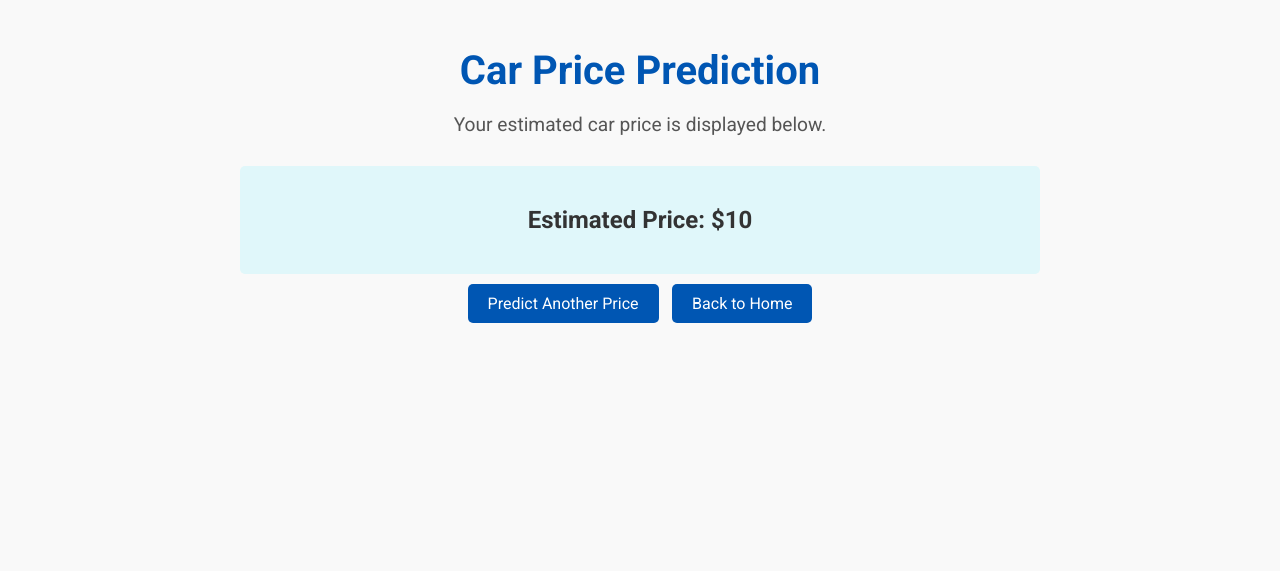
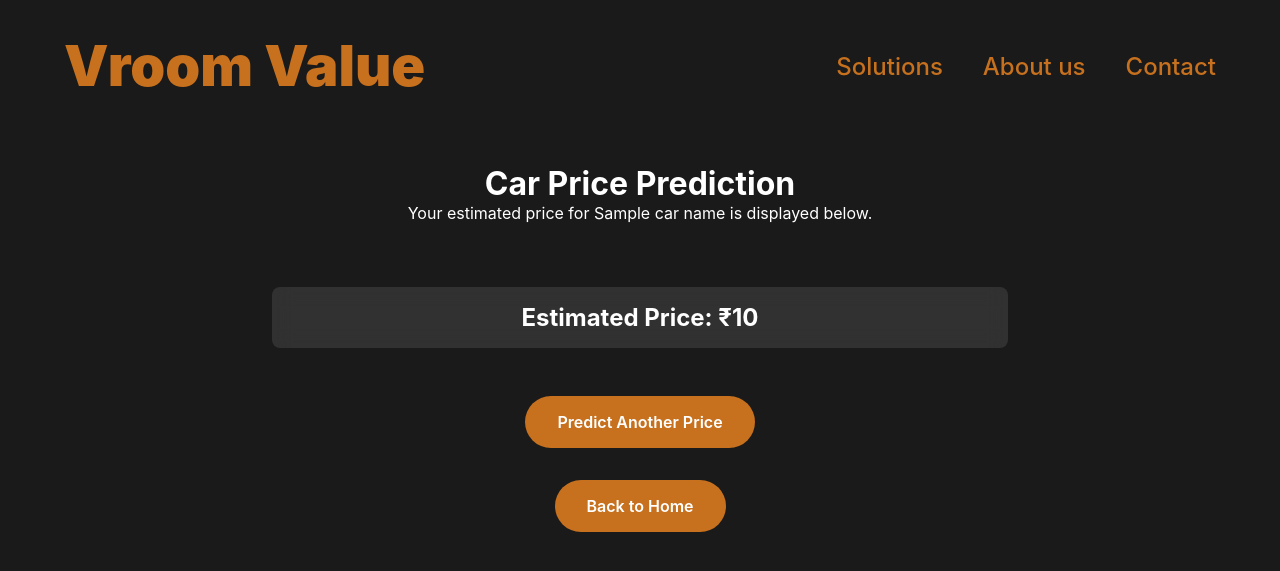
Before and after one commit to RohitKrish46/car-price-predictor, a Flask app: template templates/result.html in a window 1280 px wide. Shown: the top 571 px of the page. Run offline with Flask 3, Linux system fonts and the light colour scheme; the template is opened without the code that fills it: most values are stand-ins (such as "Sample title", 1, 10 or a date in 2020).

Commit message:
Modified Result page

```diff
--- a/templates/result.html
+++ b/templates/result.html
@@ -4,24 +4,143 @@
     <meta charset="UTF-8">
     <meta name="viewport" content="width=device-width, initial-scale=1.0">
     <title>Result - Car Price Prediction</title>
-    <link href="https://fonts.googleapis.com/css2?family=Roboto:wght@400;700&display=swap" rel="stylesheet">
-    <link rel="stylesheet" href="{{ url_for('static', filename='styles.css') }}">
+    <style>
+        * {
+            margin: 0;
+            padding: 0;
+            box-sizing: border-box;
+            font-family: -apple-system, BlinkMacSystemFont, 'Segoe UI', Roboto, sans-serif;
+        }
+
+        body {
+            background-color: #1a1a1a;
+            color: #ffffff;
+        }
+
+        .navbar {
+            padding: 2rem 5%;
+            display: flex;
+            justify-content: space-between;
+            align-items: center;
+            position: relative;
+            z-index: 10;
+        }
+
+        .logo {
+            font-size: 3.5rem;
+            font-weight: 900;
+            color: #c7711e;
+            text-decoration: none;
+        }
+
+        .nav-links {
+            display: flex;
+            gap: 2.5rem;
+        }
+
+        .nav-links a {
+            text-decoration: none;
+            color: #c7711e;
+            font-size: 1.5rem;
+            font-weight: 500;
+        }
+
+        .main-content {
+            max-width: 800px;
+            margin: 2rem auto;
+            padding: 0 2rem;
+            text-align: center;
+        }
+
+        .result-boxx {
+            background: rgba(255, 255, 255, 0.1);
+            padding: 1rem;
+            border-radius: 0.5rem;
+            margin-top: 4rem;
+            backdrop-filter: blur(10px);
+        }
+        .submit-btn {
+            background: #c7711e;
+            color: white;
+            padding: 1rem 2rem;
+            border: none;
+            border-radius: 8px;
+            font-size: 1.1rem;
+            cursor: pointer;
+            width: 100%;
+            margin-top: 1rem;
+            transition: transform 0.2s;
+        }
+        .submit-btn:hover {
+            transform: translateY(-2px);
+            background: #ff8844;
+        }
+
+        .cta-buttons {
+            text-align: center;
+            display: block;
+            margin-left: auto;
+            margin-right: auto;
+            width: 50%;
+            margin-top: 4rem;
+
+        }
+
+        .button {
+            padding: 1rem 2rem;
+            border-radius: 2rem;
+            font-size: 1rem;
+            font-weight: 600;
+            text-decoration: none;
+            transition: all 0.3s ease;
+            border: none;
+            cursor: pointer;
+        }
+
+        .primary-button {
+            text-align: center;
+            background: #c7711e;
+            color: white;
+        }
+
+        .button:hover {
+            transform: translateY(-2px);
+            box-shadow: 0 5px 15px rgba(0, 0, 0, 0.1);
+        }
+    </style>
 </head>
 <body>
-    <div class="container">
+    <nav class="navbar">
+        <a href="/" class="logo">Vroom Value</a>
+        <div class="nav-links">
+            <a href="#solutions">Solutions</a>
+            <a href="#about">About us</a>
+            <a href="#contact">Contact</a>
+        </div>
+    </nav>
+
+    <div class="main-content">
         <header>
             <h1>Car Price Prediction</h1>
-            <p>Your estimated car price is displayed below.</p>
+            <p>Your estimated price for {{ car_name }} is displayed below.</p>
         </header>
         <main>
-            <div class="result-box">
-                <h2>Estimated Price: ${{ price }}</h2>
+            <div class="result-boxx">
+                <h2>Estimated Price: ₹{{ price }}</h2>
             </div>
+            <div class="cta-buttons">
+                <a href="/predict" class="button primary-button">Predict Another Price</a>
+                    <!-- <button class="submit-btn">Predict Another Price</button> -->
+                <!-- </a> -->
+            </div>
+            <div class="cta-buttons">
+                <a href="/" class="button primary-button">Back to Home</a>
+                    <!-- <button class="submit-btn">Back to Home</button>
+                </a> -->
+                </div>
+
         </main>
-        <footer>
-            <a href="/predict" class="btn">Predict Another Price</a>
-            <a href="/" class="btn">Back to Home</a>
-        </footer>
+
     </div>
 </body>
 </html>
```
